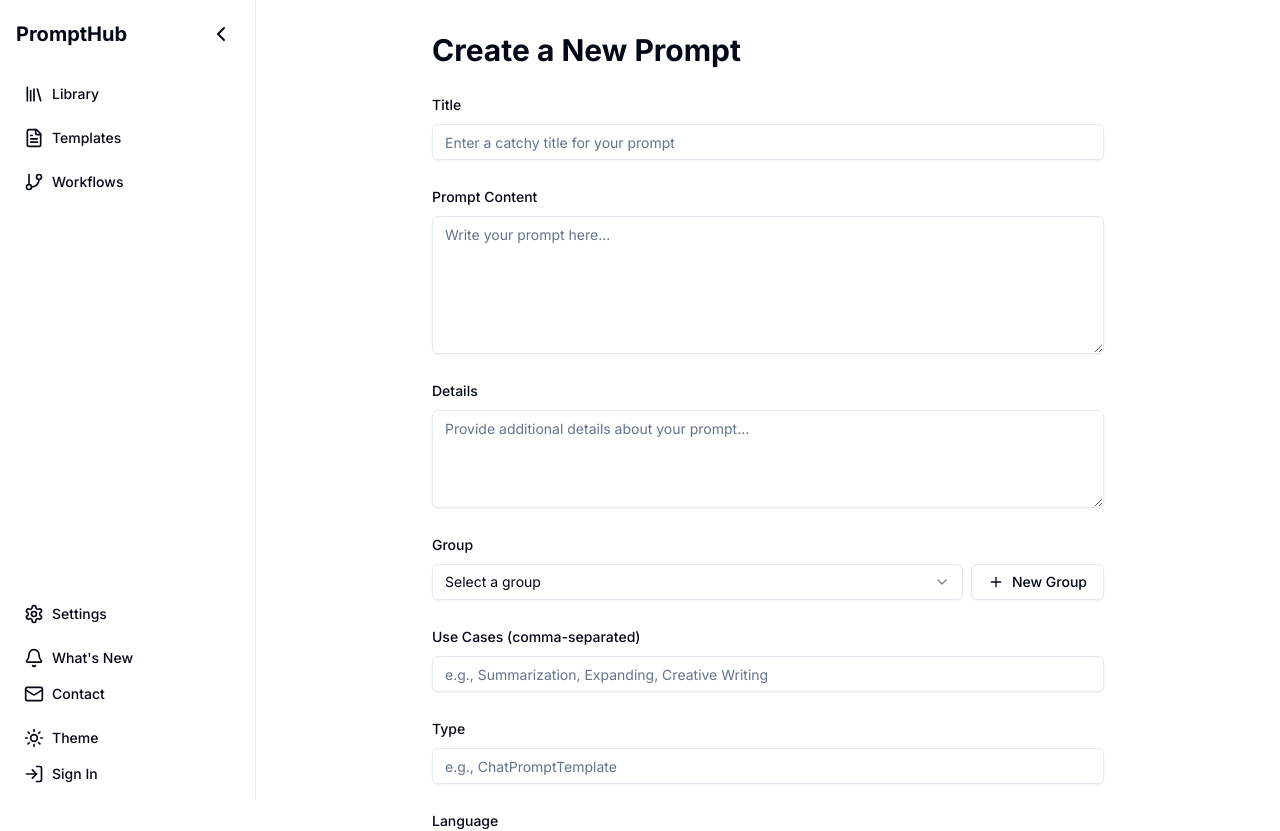
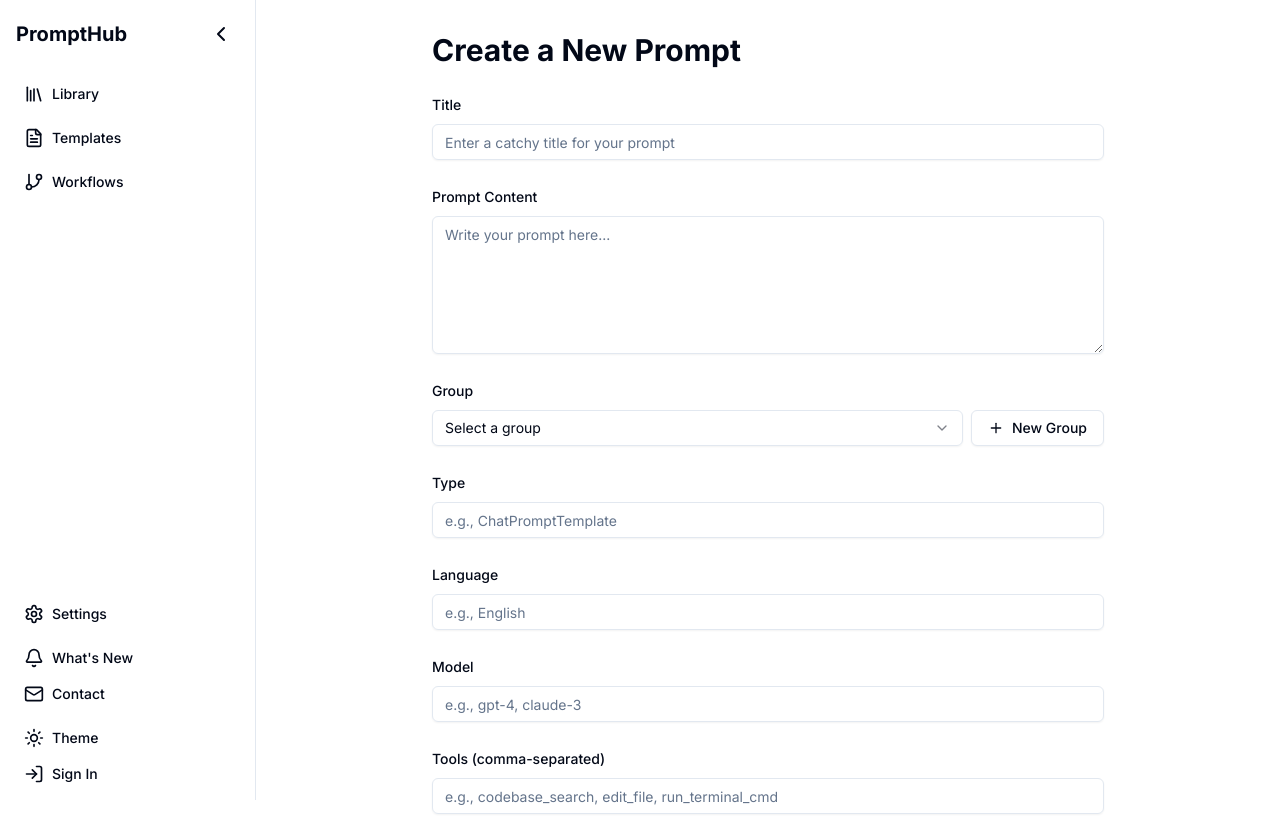
Before and after one commit to oliverbarreto/promptsforhumans, a Next.js app: page /create in a window 1280 px wide. Shown: the top 831 px of the page. Built offline with nearby package versions, Linux system fonts and the light colour scheme.

Commit message:
BUG FIX: fixed navigation issue introduced when adding clicking on a card to navigate to prompt detail page

```diff
--- a/app/create/page.tsx
+++ b/app/create/page.tsx
@@ -17,7 +17,7 @@ import {
   SelectValue
 } from "@/components/ui/select"
 import { CreateGroupDialog } from "@/components/create-group-dialog"
-import type { Prompt } from "@/types/prompt"
+import type { Prompt, PromptVersion } from "@/types/prompt"
 import type { Group } from "@/types/group"
 
 export default function CreatePromptPage() {
@@ -25,18 +25,28 @@ export default function CreatePromptPage() {
   const searchParams = new URLSearchParams(window.location.search)
   const groupId = searchParams.get("groupId")
 
-  const [prompt, setPrompt] = useState<Partial<Prompt>>({
+  const [prompt, setPrompt] = useState<{
+    title: string
+    content: string
+    tags: string[]
+    type: string
+    language: string
+    model: string
+    tools: string[]
+    useCases: string[]
+    visibility: "public" | "private"
+    group: string
+  }>({
     title: "",
     content: "",
     tags: [],
-    details: "",
-    useCases: [],
     type: "",
     language: "",
     model: "",
     tools: [],
+    useCases: [],
     visibility: "public",
-    groupId: groupId || undefined
+    group: groupId || ""
   })
   const [groups, setGroups] = useState<Group[]>([])
   const [isSubmitting, setIsSubmitting] = useState(false)
@@ -51,11 +61,11 @@ export default function CreatePromptPage() {
     }
   }, [])
 
-  // Update groupId when URL parameter changes
+  // Update group when URL parameter changes
   useEffect(() => {
     setPrompt((prev) => ({
       ...prev,
-      groupId: groupId || undefined
+      group: groupId || ""
     }))
   }, [groupId])
 
@@ -79,7 +89,7 @@ export default function CreatePromptPage() {
   const handleGroupChange = (value: string) => {
     setPrompt((prev) => ({
       ...prev,
-      groupId: value || undefined
+      group: value || ""
     }))
   }
 
@@ -87,7 +97,7 @@ export default function CreatePromptPage() {
     const updatedGroups = [...groups, newGroup]
     setGroups(updatedGroups)
     localStorage.setItem("groups", JSON.stringify(updatedGroups))
-    setPrompt((prev) => ({ ...prev, groupId: newGroup.id }))
+    setPrompt((prev) => ({ ...prev, group: newGroup.id }))
     setIsCreateGroupOpen(false)
   }
 
@@ -107,38 +117,31 @@ export default function CreatePromptPage() {
       // Generate a unique ID for the new prompt
       const promptId = String(Date.now())
 
+      const version: PromptVersion = {
+        id: `${promptId}-1`,
+        version: "1",
+        content: prompt.content,
+        models: [prompt.model || "gpt-4"],
+        details: "",
+        useCases: prompt.useCases || [],
+        type: "completion",
+        language: "en",
+        tools: prompt.tools || [],
+        createdAt: new Date().toISOString(),
+        visibility: prompt.visibility
+      }
+
       // Create the new prompt object
       const newPrompt: Prompt = {
         id: promptId,
         title: prompt.title,
         content: prompt.content,
-        tags: prompt.tags || [],
-        details: prompt.details || "",
-        useCases: prompt.useCases || [],
-        type: prompt.type || "general",
-        language: prompt.language || "en",
-        model: prompt.model || "gpt-4",
-        tools: prompt.tools || [],
-        visibility: prompt.visibility || "public",
-        groupId: prompt.groupId, // This will be undefined if no group is selected
+        tags: prompt.tags,
+        group: prompt.group,
         createdAt: new Date().toISOString(),
         updatedAt: new Date().toISOString(),
         currentVersion: "1",
-        versions: [
-          {
-            id: `${promptId}-1`,
-            version: "1",
-            content: prompt.content,
-            details: prompt.details || "",
-            useCases: prompt.useCases || [],
-            type: prompt.type || "general",
-            language: prompt.language || "en",
-            models: [prompt.model || "gpt-4"],
-            tools: [],
-            createdAt: new Date().toISOString(),
-            visibility: prompt.visibility || "public"
-          }
-        ],
+        versions: [version],
         author: {
           id: "current-user",
           name: "Current User",
@@ -161,15 +164,14 @@ export default function CreatePromptPage() {
       localStorage.setItem("prompts", JSON.stringify(updatedPrompts))
 
       // If a group was selected, update the group data
-      if (prompt.groupId) {
+      if (prompt.group) {
         const storedGroups = localStorage.getItem("groups")
         if (storedGroups) {
           const groups: Group[] = JSON.parse(storedGroups)
           const updatedGroups = groups.map((group) => {
-            if (group.id === prompt.groupId) {
+            if (group.id === prompt.group) {
               return {
                 ...group,
-                promptCount: (group.promptCount || 0) + 1,
                 prompts: [...(group.prompts || []), promptId],
                 updatedAt: new Date().toISOString()
               }
@@ -220,21 +222,10 @@ export default function CreatePromptPage() {
           />
         </div>
         <div className="space-y-2">
-          <Label htmlFor="details">Details</Label>
-          <Textarea
-            id="details"
-            name="details"
-            value={prompt.details}
-            onChange={handleInputChange}
-            placeholder="Provide additional details about your prompt..."
-            rows={4}
-          />
-        </div>
-        <div className="space-y-2">
           <Label htmlFor="group">Group</Label>
           <div className="flex gap-2">
             <Select
-              value={prompt.groupId?.toString()}
+              value={prompt.group?.toString()}
               onValueChange={handleGroupChange}
             >
               <SelectTrigger className="flex-1">
@@ -242,8 +233,8 @@ export default function CreatePromptPage() {
               </SelectTrigger>
               <SelectContent>
                 {groups.map((group) => (
-                  <SelectItem key={group.id} value={group.id.toString()}>
-                    {group.name}
+                  <SelectItem key={group.id} value={group.id}>
+                    {group.id}
                   </SelectItem>
                 ))}
               </SelectContent>
@@ -257,16 +248,6 @@ export default function CreatePromptPage() {
               New Group
             </Button>
           </div>
-        </div>
-        <div className="space-y-2">
-          <Label htmlFor="useCases">Use Cases (comma-separated)</Label>
-          <Input
-            id="useCases"
-            name="useCases"
-            value={prompt.useCases?.join(", ")}
-            onChange={handleInputChange}
-            placeholder="e.g., Summarization, Expanding, Creative Writing"
-          />
         </div>
         <div className="space-y-2">
           <Label htmlFor="type">Type</Label>
--- a/app/prompt/[id]/page.tsx
+++ b/app/prompt/[id]/page.tsx
@@ -286,7 +286,7 @@ export default function PromptDetailPage() {
   if (!prompt || !currentVersionData) {
     return (
       <div className="container mx-auto px-4 py-8">
-        <Link href={`/${sourceRoute}`}>
+        <Link href={sourceRoute === "home" ? "/" : `/${sourceRoute}`}>
           <Button variant="ghost" className="mb-4">
             <ArrowLeft className="mr-2 h-4 w-4" />
             Back to {sourceRoute.charAt(0).toUpperCase() + sourceRoute.slice(1)}
@@ -301,7 +301,7 @@ export default function PromptDetailPage() {
 
   return (
     <div className="container mx-auto px-4 py-8">
-      <Link href={`/${sourceRoute}`}>
+      <Link href={sourceRoute === "home" ? "/" : `/${sourceRoute}`}>
         <Button variant="ghost" className="mb-4">
           <ArrowLeft className="mr-2 h-4 w-4" />
           Back to {sourceRoute.charAt(0).toUpperCase() + sourceRoute.slice(1)}
--- a/components/prompt-card.tsx
+++ b/components/prompt-card.tsx
@@ -35,7 +35,11 @@ export function PromptCard({
   }
 
   return (
-    <Link href={`/prompts/${prompt.id}`}>
+    <Link
+      href={`/prompt/${prompt.id}?from=${
+        window.location.pathname.split("/")[1] || "home"
+      }`}
+    >
       <Card
         className={cn(
           "h-full cursor-pointer",
@@ -91,16 +95,6 @@ export function PromptCard({
             />
             {prompt.likes}
           </Button>
-          <Link
-            href={`/prompt/${prompt.id}?from=${
-              window.location.pathname.split("/")[1] || "home"
-            }`}
-          >
-            <Button variant="ghost" size="sm">
-              <MessageCircle className="mr-2 h-4 w-4" />
-              View Details
-            </Button>
-          </Link>
         </CardFooter>
       </Card>
     </Link>
--- a/types/group.ts
+++ b/types/group.ts
@@ -3,8 +3,10 @@ import { Prompt } from "./prompt"
 export type Group = {
   id: string
   title: string
+  name: string
   description: string
-  prompts: Prompt[]
+  prompts: string[]
+  promptCount: number
   createdAt: Date
   updatedAt: Date
   userId: string
```
Also changed, not shown: types/prompt.ts (+15 -7 lines).
